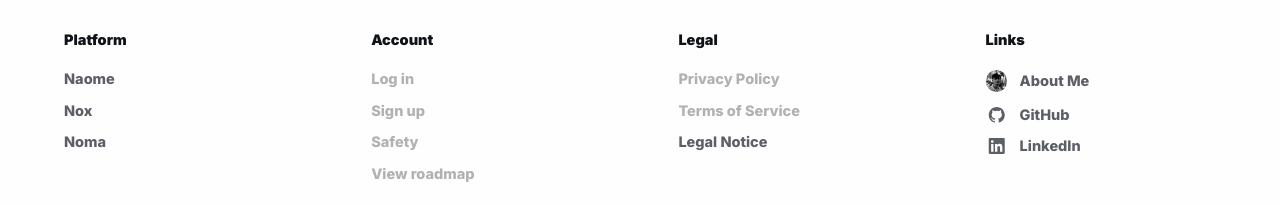
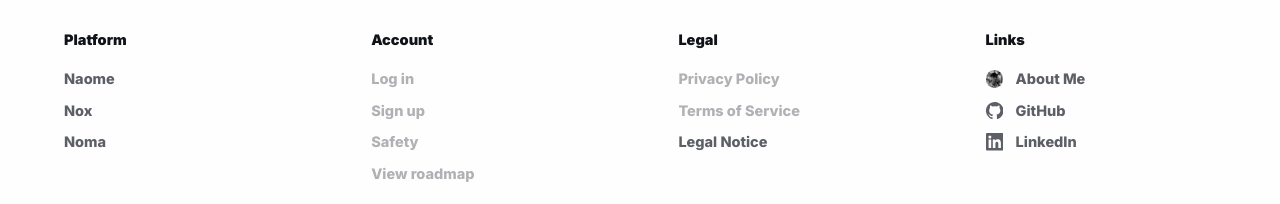
Before and after one commit to Lamentis-O/lamentis-site, a Next.js app in the folder frontend/: page /en/naome in a window 1280 px wide. Shown: the part 498-702 px from the top of the page. Built offline with nearby package versions, Linux system fonts and the light colour scheme.

Commit message:
fix: normalize footer link icon sizing

```diff
--- a/frontend/app/globals.css
+++ b/frontend/app/globals.css
@@ -421,22 +421,30 @@ body {
   }
 
   .ds-site-footer__link-content {
+    --ds-site-footer-link-icon-size: 1.75rem;
+
     display: inline-flex;
     align-items: center;
     gap: 1.25rem;
+  }
+
+  .ds-site-footer__link-content > svg {
+    display: block;
+    width: var(--ds-site-footer-link-icon-size);
+    height: var(--ds-site-footer-link-icon-size);
   }
 
   .ds-site-footer__link-avatar {
     display: block;
     border-radius: 9999px;
     object-fit: cover;
-    width: 2.15rem;
-    height: 2.15rem;
+    width: var(--ds-site-footer-link-icon-size);
+    height: var(--ds-site-footer-link-icon-size);
   }
 
   .ds-site-footer__link-content > svg,
   .ds-site-footer__link-avatar {
-    flex: 0 0 2.15rem;
+    flex: 0 0 var(--ds-site-footer-link-icon-size);
   }
 
   .ds-site-footer__disabled-link {
```
